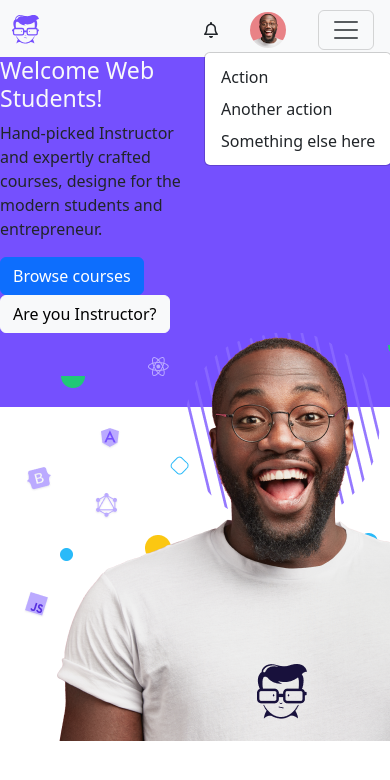
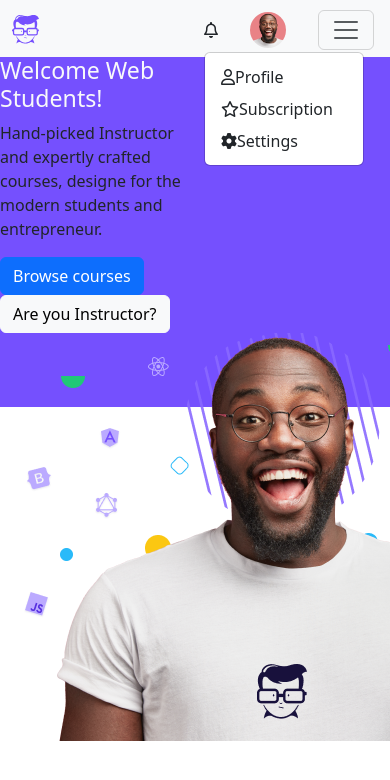
Before and after one commit to Luigi-C22/Esercizio-WebDesign-04, a plain HTML site: page index.html in a window 390 px wide. Both pictures are taken after a click on the button 211 px from the left and 29 px from the top of the page. Shown: the top 780 px of the page. Drawn offline with nearby package versions, Linux system fonts and the light colour scheme.

Commit message:
Update index.html

```diff
--- a/index.html
+++ b/index.html
@@ -82,9 +82,9 @@
             <!-- dropdown foto utente -->
 
               <ul class="dropdown-menu">
-                <li><a class="dropdown-item" href="#">Action</a></li>
-                <li><a class="dropdown-item" href="#">Another action</a></li>
-                <li><a class="dropdown-item" href="#">Something else here</a></li>
+                <li><a class="dropdown-item" href="#"><i class="fa-regular fa-user"></i>Profile</a></li>
+                <li><a class="dropdown-item" href="#"><i class="fa-regular fa-star"></i>Subscription</a></li>
+                <li><a class="dropdown-item" href="#"><i class="fa-solid fa-gear"></i>Settings</a></li>
               </ul>
 
             <a class="nav-link dropdown" href="#" role="button" data-bs-toggle="dropdown" aria-expanded="false">
@@ -102,7 +102,7 @@
 <section>
     <!-- Hero section -->
     <div class="heroSection">
-        <div class="col-6 col-sm-12 col-xl-6 ">
+        <div class="col-6 col-sm-6 col-xl-6 ">
             <h3 class="text-light">Welcome Web Students!</h3>
             <p>Hand-picked Instructor and expertly crafted courses, designe for the modern students and entrepreneur.</p>
             <button type="button" class="btn btn-primary">Browse courses</button>
```
